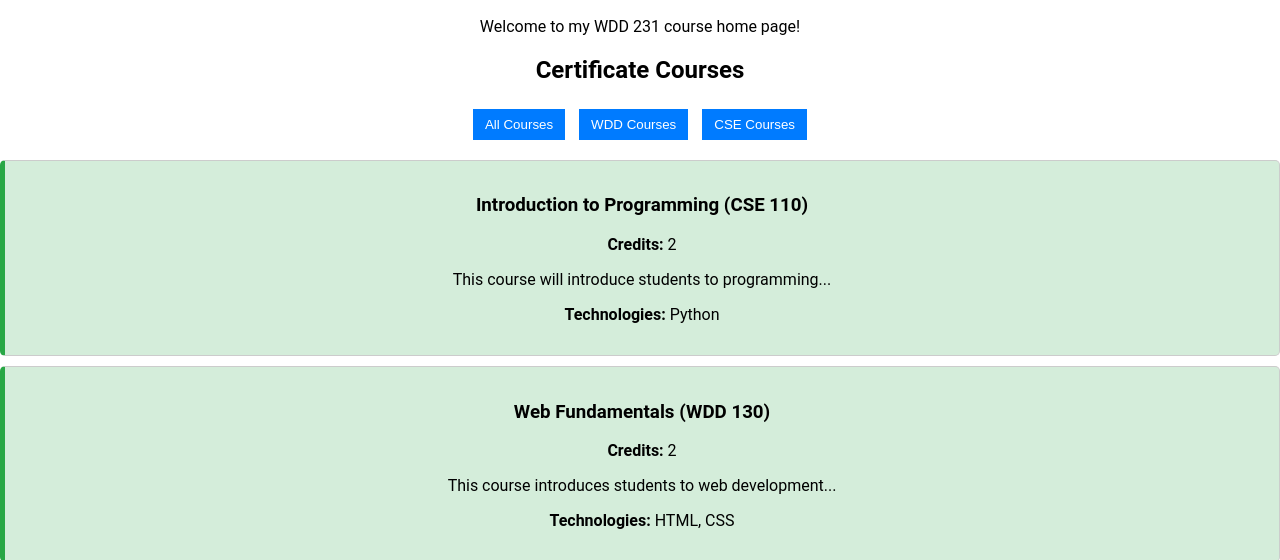
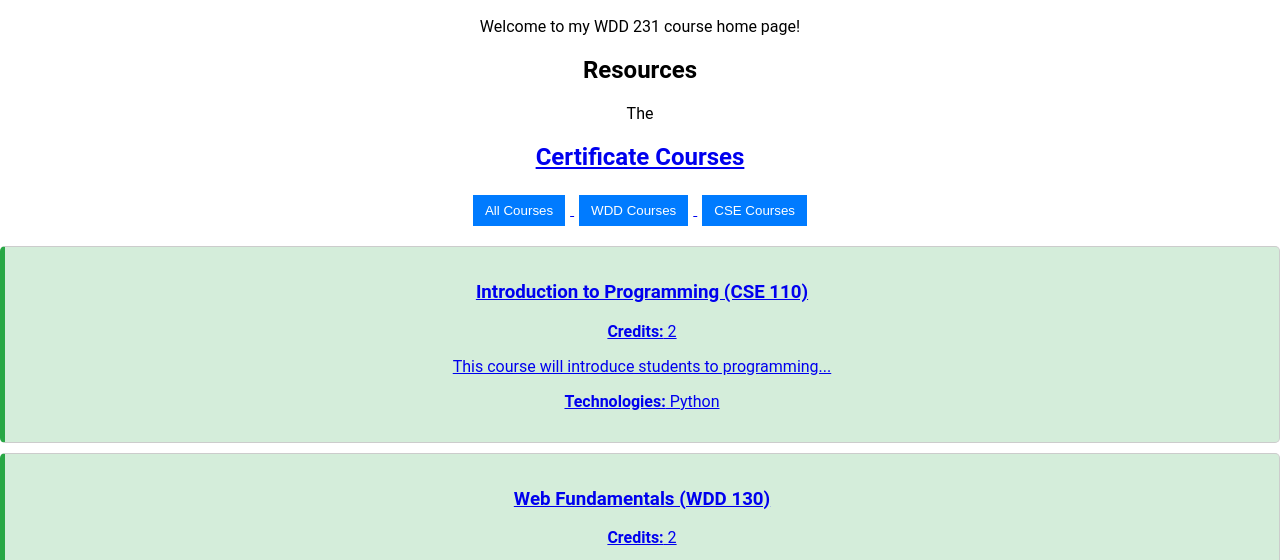
Before and after one commit to Suok9/wdd231, a plain HTML site: page index.html in a window 1280 px wide. Shown: the part 221-781 px from the top of the page. Drawn offline with Linux system fonts and the light colour scheme.

Commit message:
Update index.html

```diff
--- a/index.html
+++ b/index.html
@@ -4,7 +4,7 @@
     <meta charset="UTF-8">
     <meta name="viewport" content="width=device-width, initial-scale=1.0">
     <meta name="description" content="WDD 231 - Web Frontend Development Course Home Page">
-    <meta name="author" content="Your Name">
+    <meta name="author" content="Ejiro Ijabor">
     <title>WDD 231 - Course Home</title>
     <link rel="stylesheet" href="styles/style.css">
     <script src="scripts/navigation.js" defer></script>
@@ -34,6 +34,10 @@
             <h2>Introduction</h2>
             <p>Welcome to my WDD 231 course home page!</p>
         </section>
+        <section id="resources">
+            <h2>Resources</h2>
+            <p>The<a href="https://byui-cse.github.io/wdd231-ww-course>Links</a> to study Materials for the WDD231 course has been provided by yours truly, so you may also try to benefit from it</p>
+        </section>
 
         <section id="courses">
     <h2>Certificate Courses</h2>
```
